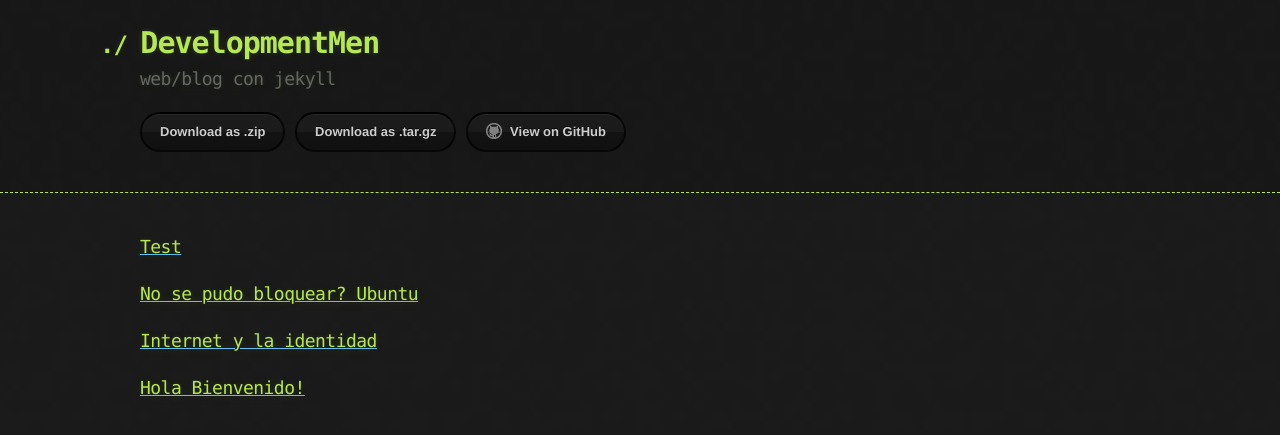
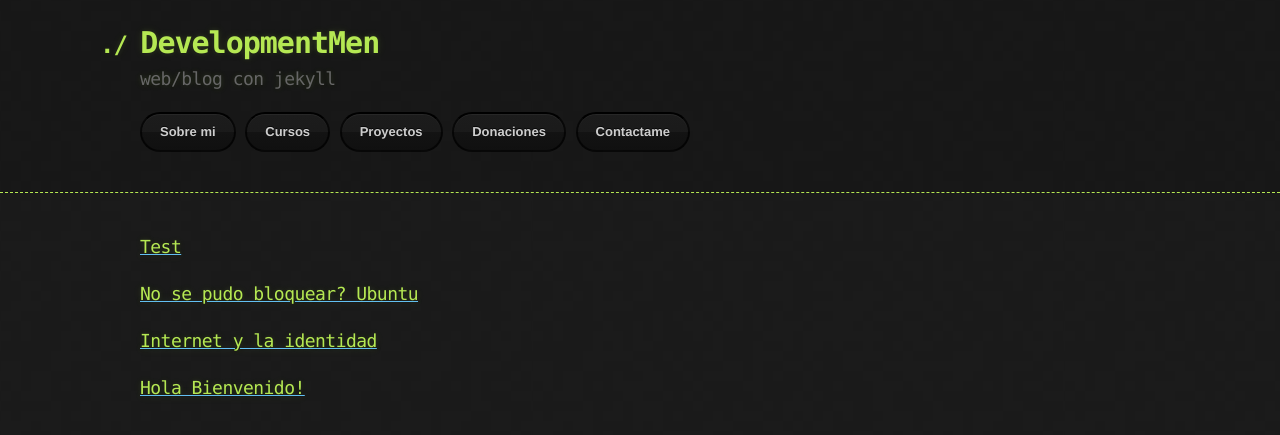
Before and after one commit to developmentMen/cosas, a Jekyll site: the page built from index.md, in a window 1280 px wide. Shown: the top 435 px of the page. Built offline with Jekyll 4.4.1, drawn with Linux system fonts in a browser that asks for light colours.

Commit message:
finalizando theme

```diff
--- a/_includes/header.html
+++ b/_includes/header.html
@@ -5,11 +5,13 @@
     </a>
     <h2>{{ site.description | default: site.github.project_tagline }}</h2>
     <section id="downloads">
-      {% if site.show_downloads %}
-      <a href="{{ site.github.zip_url }}" class="btn">Download as .zip</a>
-      <a href="{{ site.github.tar_url }}" class="btn">Download as .tar.gz</a>
-      {% endif %}
-      <a href="{{ site.github.repository_url }}" class="btn btn-github"><span class="icon"></span>View on GitHub</a>
+      <!--{% if site.show_downloads %}-->
+    <a href="sobre-mi.html" class="btn">Sobre mi</a>
+      <!--{% endif %}-->
+    <a href="" class="btn">Cursos</a>
+    <a href="" class="btn">Proyectos</a>
+    <a href="donaciones.html" class="btn">Donaciones</a>
+    <a href="contact.html" class="btn">Contactame</a>
     </section>
   </div>
 </header>
```
Also changed, not shown: donaciones.md (added, +15 -0 lines), tutoriales.md (added, +5 -0 lines), 1 other file.
